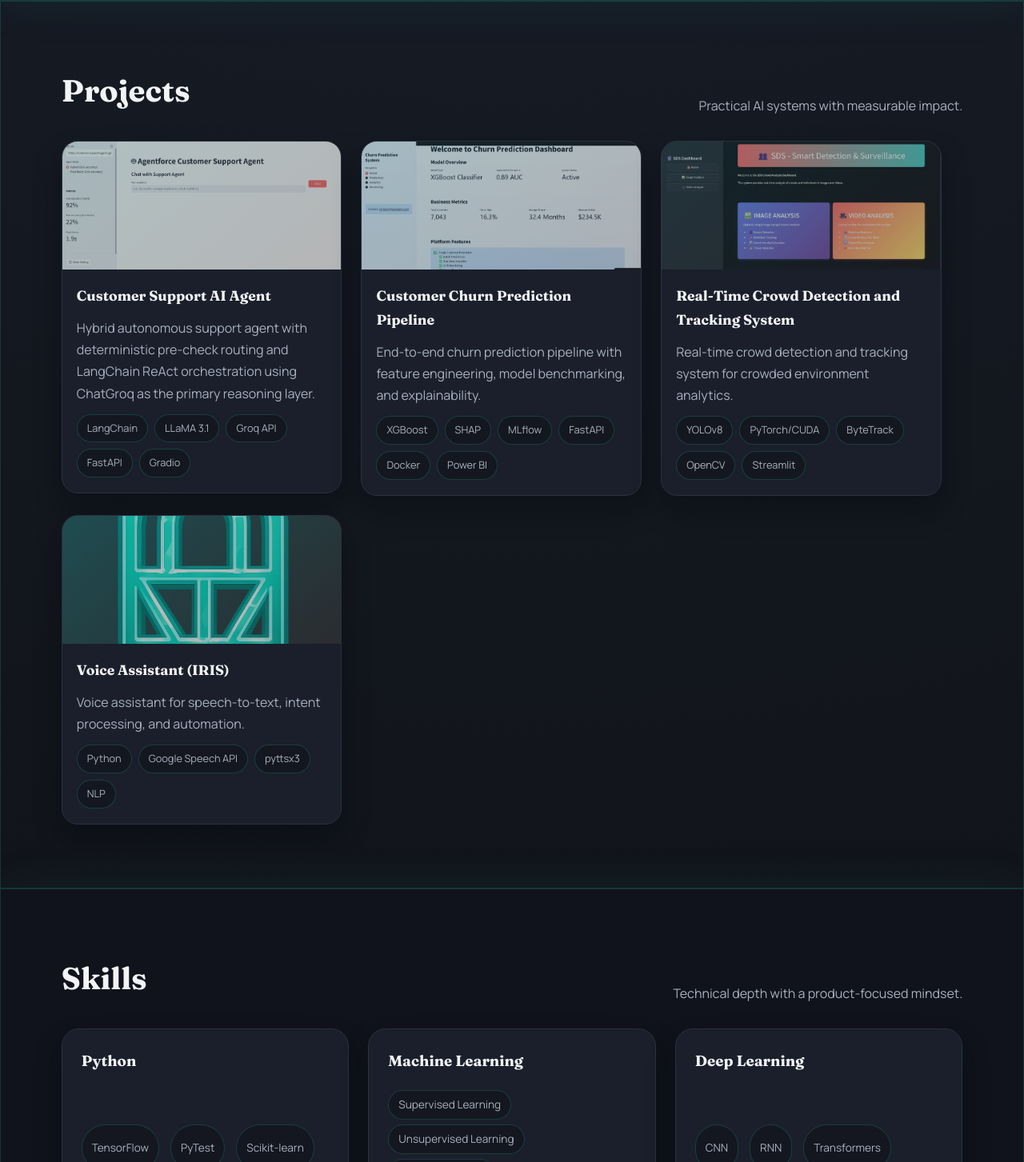
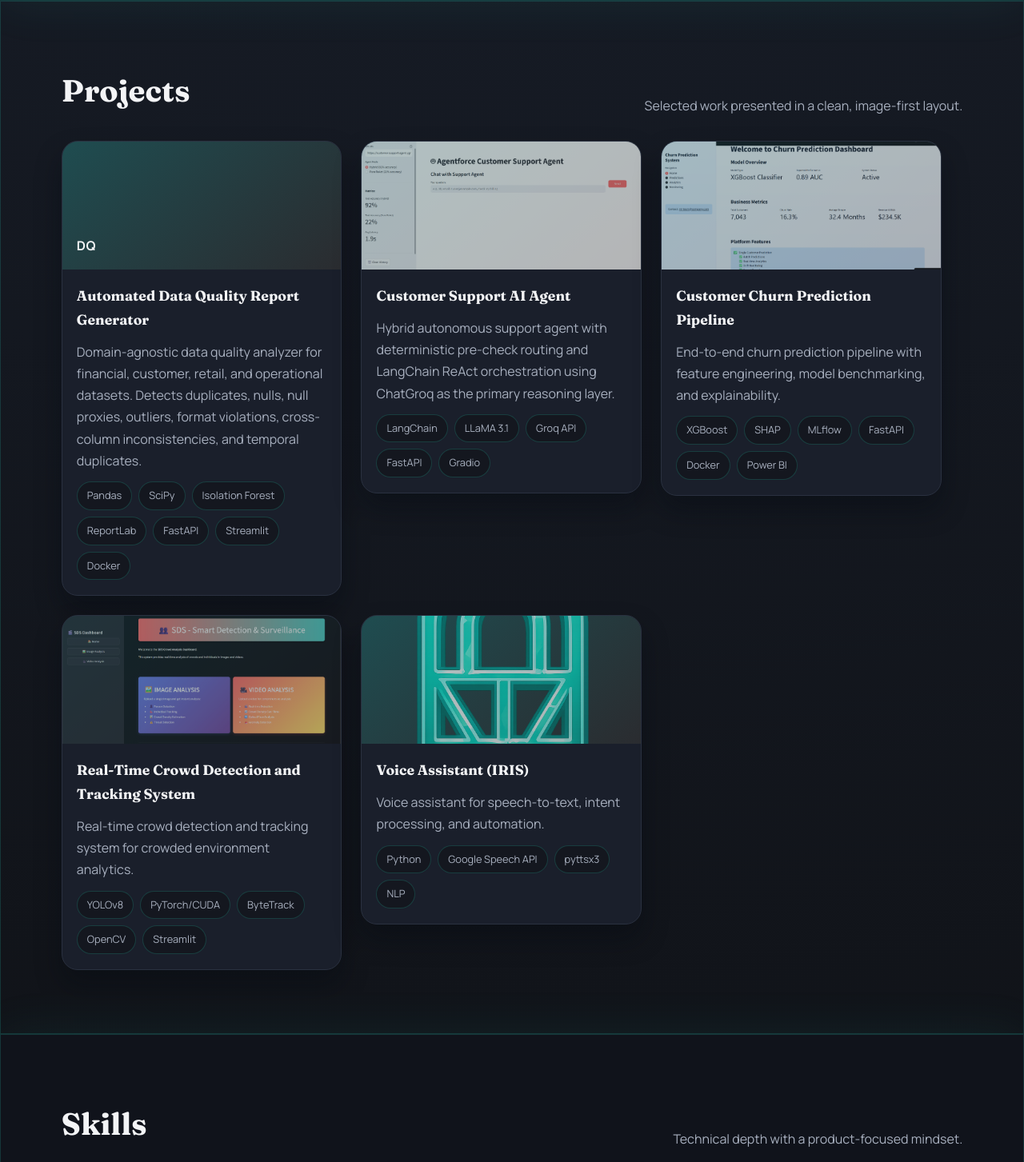
Before and after one commit to VishnuDeepak213/Vishnu-Deepak, a Django app: page / in a window 1280 px wide. Shown: the part 1423-2876 px from the top of the page at 80% size. Run offline with Django 5.2, Linux system fonts and the light colour scheme.

Commit message:
Update home.html

```diff
--- a/templates/home.html
+++ b/templates/home.html
@@ -7,7 +7,7 @@
     <p class="eyebrow">Data Science • Machine Learning • AI</p>
     <h1>
       Vishnu Deepak
-      <span>Data Science & AI Enthusiast</span>
+      <span>Data Science &amp; AI Enthusiast</span>
     </h1>
     <div class="hero-actions">
       <a class="btn primary" href="#contact">Get in touch</a>
@@ -31,6 +31,7 @@
       </a>
     </div>
   </div>
+
   <div class="hero-visual">
     <div class="orb"></div>
     <div class="card glow">
@@ -81,8 +82,8 @@
     <div class="about">
       <p>
         I work across the ML lifecycle, from data preparation and modeling to
-        deployment and monitoring. My projects emphasize reliability, explainability,
-        and clean user experiences.
+        deployment and monitoring. My projects emphasize reliability,
+        explainability, and clean user experiences.
       </p>
     </div>
   </div>
@@ -91,10 +92,52 @@
 <section id="projects" class="section reveal">
   <div class="section-title">
     <h2>Projects</h2>
-    <p>Practical AI systems with measurable impact.</p>
+    <p>Selected work presented in a clean, image-first layout.</p>
   </div>
 
   <div class="project-widget-grid">
+    <article class="project-widget">
+      <div class="project-widget-summary">
+        <div class="project-widget-media">
+          <div class="project-widget-placeholder">DQ</div>
+        </div>
+        <div class="project-widget-body">
+          <header class="project-widget-header">
+            <h3>Automated Data Quality Report Generator</h3>
+          </header>
+          <p>
+            Domain-agnostic data quality analyzer for financial, customer,
+            retail, and operational datasets. Detects duplicates, nulls, null
+            proxies, outliers, format violations, cross-column inconsistencies,
+            and temporal duplicates.
+          </p>
+          <div class="project-widget-tags">
+            <span>Pandas</span>
+            <span>SciPy</span>
+            <span>Isolation Forest</span>
+            <span>ReportLab</span>
+            <span>FastAPI</span>
+            <span>Streamlit</span>
+            <span>Docker</span>
+          </div>
+        </div>
+      </div>
+      <div class="project-widget-details">
+        <div>
+          <h4>Highlights</h4>
+          <ul>
+            <li>97%+ weighted recall with 0.2% false positive rate across 10 issue categories.</li>
+            <li>Validated on a 45,211-row bank dataset and 7,043-row telco dataset.</li>
+            <li>Processes 100K rows in 9.71 seconds and generates an automated PDF audit report.</li>
+          </ul>
+        </div>
+        <div>
+          <h4>Links</h4>
+          <a class="project-widget-link" href="https://dq-report-generator.streamlit.app/" target="_blank" rel="noreferrer">Live Demo</a>
+        </div>
+      </div>
+    </article>
+
     <article class="project-widget">
       <div class="project-widget-summary">
         <div class="project-widget-media">
@@ -258,6 +301,7 @@
     <h2>Skills</h2>
     <p>Technical depth with a product-focused mindset.</p>
   </div>
+
   <div class="project-grid">
     <article class="project-card">
       <header>
@@ -291,7 +335,7 @@
     </article>
     <article class="project-card">
       <header>
-        <h3>Tools & Platforms</h3>
+        <h3>Tools &amp; Platforms</h3>
       </header>
       <p class="tags">
         <span>Power BI</span><span>Google Colab</span><span>Render</span><span>Streamlit</span><span>Git</span><span>GitHub</span><span>Adobe</span><span>Hugging Face</span>
@@ -345,12 +389,8 @@
     <p>Academic foundation in AI and data science.</p>
   </div>
   <div class="education-content">
-  <p>
-    BTech in Artificial Intelligence & Data Science, CGPA 7.51
-  </p>
-  <p>
-    Usha Rama College of Engineering and Technology | 2022-2026
-  </p>
+    <p>BTech in Artificial Intelligence &amp; Data Science, CGPA 7.38</p>
+    <p>Usha Rama College of Engineering and Technology | 2022-2026</p>
   </div>
 </section>
 
@@ -360,42 +400,12 @@
     <p>Continuous learning and industry recognition.</p>
   </div>
   <div class="project-grid">
-    <article class="project-card">
-      <header>
-        <h3>Deloitte Data Analytics</h3>
-      </header>
-      <p>Oct 2025</p>
-    </article>
-    <article class="project-card">
-      <header>
-        <h3>Salesforce Agent Force Global Certification</h3>
-      </header>
-      <p>Oct 2025</p>
-    </article>
-    <article class="project-card">
-      <header>
-        <h3>Cyber Security & Privacy - NPTEL</h3>
-      </header>
-      <p>Jul 2024 - Oct 2024</p>
-    </article>
-    <article class="project-card">
-      <header>
-        <h3>Google AI/ML - AICTE</h3>
-      </header>
-      <p>Jan 2025 - Mar 2025</p>
-    </article>
-    <article class="project-card">
-      <header>
-        <h3>MongoDB Basics - MongoDB University</h3>
-      </header>
-      <p>Mar 2024 - Apr 2024</p>
-    </article>
-    <article class="project-card">
-      <header>
-        <h3>MongoDB Associate Developer (Python)</h3>
-      </header>
-      <p>Oct 2025</p>
-    </article>
+    <article class="project-card"><header><h3>Deloitte Data Analytics</h3></header><p>Oct 2025</p></article>
+    <article class="project-card"><header><h3>Salesforce Agent Force Global Certification</h3></header><p>Oct 2025</p></article>
+    <article class="project-card"><header><h3>Cyber Security &amp; Privacy - NPTEL</h3></header><p>Jul 2024 - Oct 2024</p></article>
+    <article class="project-card"><header><h3>Google AI/ML - AICTE</h3></header><p>Jan 2025 - Mar 2025</p></article>
+    <article class="project-card"><header><h3>MongoDB Basics - MongoDB University</h3></header><p>Mar 2024 - Apr 2024</p></article>
+    <article class="project-card"><header><h3>MongoDB Associate Developer (Python)</h3></header><p>Oct 2025</p></article>
   </div>
 </section>
 
@@ -405,8 +415,14 @@
     <p>Open to opportunities and collaborative projects.</p>
   </div>
   <div class="contact-wrap">
+    <div class="contact-card">
       <div class="contact-info">
         <div class="contact-item">
+          <div class="contact-icon" aria-hidden="true">
+            <svg viewBox="0 0 24 24" focusable="false">
+              <path d="M4 5h16a2 2 0 0 1 2 2v10a2 2 0 0 1-2 2H4a2 2 0 0 1-2-2V7a2 2 0 0 1 2-2zm0 2 8 5 8-5H4zm16 10V9l-8 5-8-5v8h16z" fill="currentColor" />
+            </svg>
+          </div>
           <div>
             <h4>Email</h4>
             <p>For inquiries, reach me at:</p>
@@ -414,34 +430,40 @@
           </div>
         </div>
         <div class="contact-item">
+          <div class="contact-icon" aria-hidden="true">
+            <svg viewBox="0 0 24 24" focusable="false">
+              <path d="M12 2C8.14 2 5 5.14 5 9c0 5.25 7 13 7 13s7-7.75 7-13c0-3.86-3.14-7-7-7zm0 9.5A2.5 2.5 0 1 1 12 6a2.5 2.5 0 0 1 0 5.5z" fill="currentColor" />
+            </svg>
+          </div>
           <div>
             <h4>Location</h4>
             <p>Vijayawada, Andhra Pradesh.</p>
           </div>
         </div>
         <div class="contact-item">
+          <div class="contact-icon" aria-hidden="true">
+            <svg viewBox="0 0 24 24" focusable="false">
+              <path d="M12 2.2c-5.42 0-9.8 4.4-9.8 9.83 0 4.34 2.86 8.02 6.84 9.33.5.1.68-.22.68-.48 0-.23-.01-.83-.01-1.63-2.78.6-3.37-1.34-3.37-1.34-.45-1.16-1.11-1.47-1.11-1.47-.9-.62.07-.61.07-.61 1 .07 1.52 1.03 1.52 1.03.9 1.55 2.36 1.1 2.94.84.1-.66.35-1.1.64-1.36-2.22-.25-4.56-1.12-4.56-4.98 0-1.1.39-2 1.03-2.7-.1-.25-.45-1.28.1-2.66 0 0 .84-.27 2.75 1.03.8-.22 1.64-.33 2.48-.33.84 0 1.68.11 2.48.33 1.9-1.3 2.74-1.03 2.74-1.03.55 1.38.2 2.41.1 2.66.64.7 1.03 1.6 1.03 2.7 0 3.87-2.34 4.72-4.57 4.97.36.31.68.92.68 1.85 0 1.33-.01 2.4-.01 2.72 0 .27.18.59.69.48a9.84 9.84 0 0 0 6.83-9.33C21.8 6.6 17.42 2.2 12 2.2z" fill="currentColor" />
+            </svg>
+          </div>
           <div>
             <h4>Find me on</h4>
             <div class="contact-icons">
               <a href="https://github.com/VishnuDeepak213" target="_blank" rel="noreferrer" aria-label="GitHub">
-              <svg viewBox="0 0 24 24" aria-hidden="true" focusable="false">
-                <path d="M12 2.2c-5.42 0-9.8 4.4-9.8 9.83 0 4.34 2.86 8.02 6.84 9.33.5.1.68-.22.68-.48 0-.23-.01-.83-.01-1.63-2.78.6-3.37-1.34-3.37-1.34-.45-1.16-1.11-1.47-1.11-1.47-.9-.62.07-.61.07-.61 1 .07 1.52 1.03 1.52 1.03.9 1.55 2.36 1.1 2.94.84.1-.66.35-1.1.64-1.36-2.22-.25-4.56-1.12-4.56-4.98 0-1.1.39-2 1.03-2.7-.1-.25-.45-1.28.1-2.66 0 0 .84-.27 2.75 1.03.8-.22 1.64-.33 2.48-.33.84 0 1.68.11 2.48.33 1.9-1.3 2.74-1.03 2.74-1.03.55 1.38.2 2.41.1 2.66.64.7 1.03 1.6 1.03 2.7 0 3.87-2.34 4.72-4.57 4.97.36.31.68.92.68 1.85 0 1.33-.01 2.4-.01 2.72 0 .27.18.59.69.48a9.84 9.84 0 0 0 6.83-9.33C21.8 6.6 17.42 2.2 12 2.2z" fill="currentColor" />
-              </svg>
+                <svg viewBox="0 0 24 24" aria-hidden="true" focusable="false"><path d="M12 2.2c-5.42 0-9.8 4.4-9.8 9.83 0 4.34 2.86 8.02 6.84 9.33.5.1.68-.22.68-.48 0-.23-.01-.83-.01-1.63-2.78.6-3.37-1.34-3.37-1.34-.45-1.16-1.11-1.47-1.11-1.47-.9-.62.07-.61.07-.61 1 .07 1.52 1.03 1.52 1.03.9 1.55 2.36 1.1 2.94.84.1-.66.35-1.1.64-1.36-2.22-.25-4.56-1.12-4.56-4.98 0-1.1.39-2 1.03-2.7-.1-.25-.45-1.28.1-2.66 0 0 .84-.27 2.75 1.03.8-.22 1.64-.33 2.48-.33.84 0 1.68.11 2.48.33 1.9-1.3 2.74-1.03 2.74-1.03.55 1.38.2 2.41.1 2.66.64.7 1.03 1.6 1.03 2.7 0 3.87-2.34 4.72-4.57 4.97.36.31.68.92.68 1.85 0 1.33-.01 2.4-.01 2.72 0 .27.18.59.69.48a9.84 9.84 0 0 0 6.83-9.33C21.8 6.6 17.42 2.2 12 2.2z" fill="currentColor" /></svg>
               </a>
               <a href="https://www.linkedin.com/in/vishnu-deepak" target="_blank" rel="noreferrer" aria-label="LinkedIn">
-              <svg viewBox="0 0 24 24" aria-hidden="true" focusable="false">
-                <path d="M4.98 3.5a2.5 2.5 0 1 0 0 5 2.5 2.5 0 0 0 0-5zM3 9h4v12H3zM9 9h3.8v1.7h.05c.52-1 1.8-2.05 3.7-2.05 3.95 0 4.45 2.6 4.45 5.98V21h-4v-5.35c0-1.28-.02-2.93-1.8-2.93-1.8 0-2.08 1.4-2.08 2.84V21H9z" fill="currentColor" />
-              </svg>
+                <svg viewBox="0 0 24 24" aria-hidden="true" focusable="false"><path d="M4.98 3.5a2.5 2.5 0 1 0 0 5 2.5 2.5 0 0 0 0-5zM3 9h4v12H3zM9 9h3.8v1.7h.05c.52-1 1.8-2.05 3.7-2.05 3.95 0 4.45 2.6 4.45 5.98V21h-4v-5.35c0-1.28-.02-2.93-1.8-2.93-1.8 0-2.08 1.4-2.08 2.84V21H9z" fill="currentColor" /></svg>
               </a>
               <a href="mailto:vishnu95211@gmail.com" aria-label="Email">
-              <svg viewBox="0 0 24 24" aria-hidden="true" focusable="false">
-                <path d="M4 5h16a2 2 0 0 1 2 2v10a2 2 0 0 1-2 2H4a2 2 0 0 1-2-2V7a2 2 0 0 1 2-2zm0 2 8 5 8-5H4zm16 10V9l-8 5-8-5v8h16z" fill="currentColor" />
-              </svg>
+                <svg viewBox="0 0 24 24" aria-hidden="true" focusable="false"><path d="M4 5h16a2 2 0 0 1 2 2v10a2 2 0 0 1-2 2H4a2 2 0 0 1-2-2V7a2 2 0 0 1 2-2zm0 2 8 5 8-5H4zm16 10V9l-8 5-8-5v8h16z" fill="currentColor" /></svg>
               </a>
             </div>
           </div>
         </div>
       </div>
+    </div>
+
     <form class="contact-form" action="{% url 'home' %}#contact" method="post">
       {% csrf_token %}
       <h3>Send a Message</h3>
```
Lines whose indentation alone changed are shown as unchanged.
